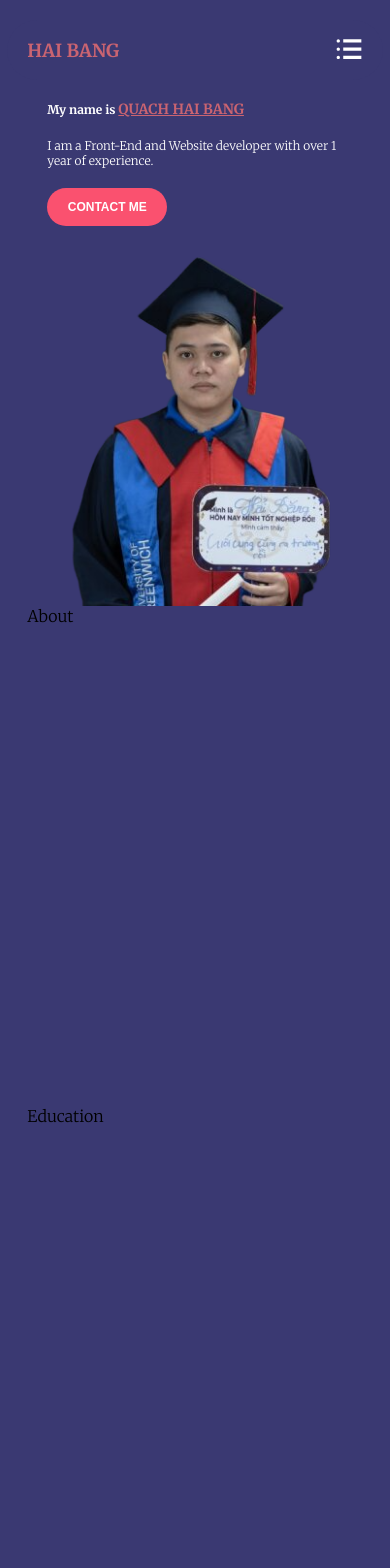
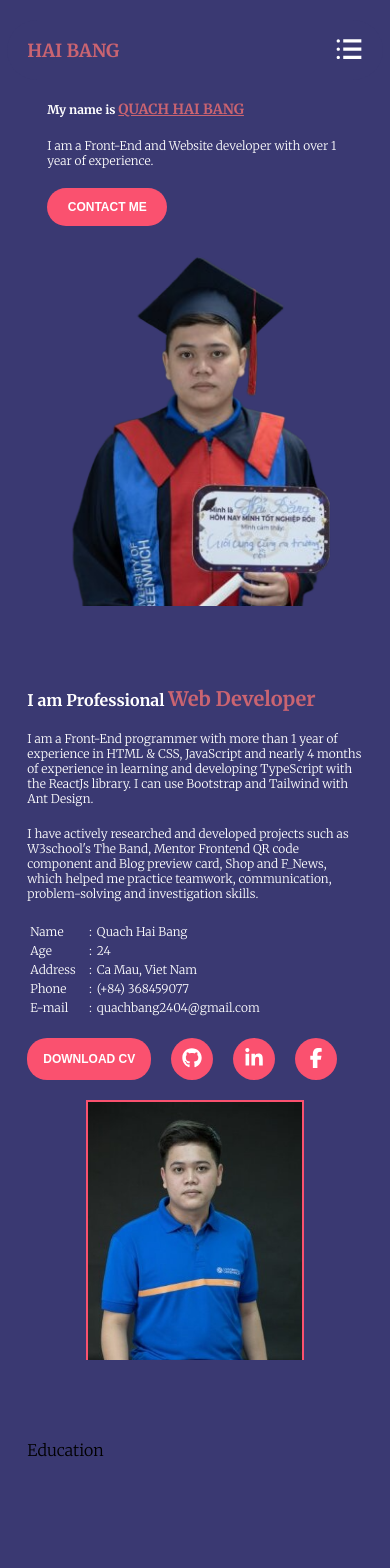
Before and after one commit to bangqh123/portfolio, a React (Vite) app: page / in a window 390 px wide. Shown: the top 1568 px of the page. Built offline with nearby package versions, Linux system fonts and the light colour scheme.

Commit message:
develop UI of section about

```diff
--- /dev/null
+++ b/src/pages/home/sections/Abouts/About.media.scss
@@ -0,0 +1,128 @@
+/* 992px to 1199px */
+@media screen and (min-width: 992px) and (max-width: 1199px) {
+    .about {
+        .about-avatar {
+            .about-avatar-img {
+                height: 400px;
+
+                img{
+                    width: 90%;
+                }
+            }
+        }
+    }
+}
+
+/* 768px to 991px */
+@media screen and (min-width: 768px) and (max-width: 991px) {
+    .about {
+        // gap: 20px;
+        // flex-direction: column;
+
+        .about-avatar {
+            .about-avatar-img {
+                height: 380px;
+
+                img{
+                    width: 100%;
+                }
+            }
+        }
+
+        .about-information {
+            h1 {
+                font-size: $font-size-20;
+
+                strong {
+                    @include font-size(24px)
+                }
+            }
+
+            p,table {
+                font-size: $font-size-14;
+            }
+
+            .about-information-btn {
+                .btn-download {
+                    font-size: $font-size-14;
+                }
+            }
+        }
+    }
+}
+
+/* 500px to 768px */
+@media screen and (min-width: 500px) and (max-width: 767px) {
+    .about {
+        gap: 20px;
+        flex-direction: column-reverse;
+
+        .about-avatar {
+            .about-avatar-img {
+                height: 350px;
+
+                img{
+                    width: 80%;
+                }
+            }
+        }
+
+        .about-information {
+            h1 {
+                font-size: $font-size-16;
+
+                strong {
+                    font-size: $font-size-20;
+                }
+            }
+
+            p, table {
+                font-size: $font-size-12;
+            }
+
+            .about-information-btn {
+                .btn-download {
+                    font-size: $font-size-12;
+                }
+            }
+        }
+    }
+}
+
+/* max 499px */
+@media screen and (max-width: 499px) {
+    .about {
+        gap: 20px;
+        flex-direction: column-reverse;
+
+        .about-avatar {
+            .about-avatar-img {
+                height: 260px;
+
+                img{
+                    width: 80%;
+                }
+            }
+        }
+
+        .about-information {
+            h1 {
+                font-size: $font-size-16;
+
+                strong {
+                    font-size: $font-size-20;
+                }
+            }
+
+            p, table {
+                font-size: $font-size-12;
+            }
+
+            .about-information-btn {
+                .btn-download {
+                    font-size: $font-size-12;
+                }
+            }
+        }
+    }
+}
--- a/src/pages/home/sections/Abouts/About.scss
+++ b/src/pages/home/sections/Abouts/About.scss
@@ -1,4 +1,86 @@
 .about {
     width: 100%;
-    height: 500px;
+    height: auto;
+    display: flex;
+    padding: 80px 0;
+
+    .about-avatar {
+        flex: 1;
+        height: auto;
+        display: flex;
+        overflow: hidden;
+        align-items: center;
+        justify-content: center;
+
+        .about-avatar-img {
+            width: 80%;
+            height: 500px;
+            display: flex;
+            justify-content: center;
+
+            img {
+                width: 80%;
+                height: 100%;
+                object-fit: cover;
+                border: 2px solid $btn-color;
+            }
+        }
+    }
+
+    .about-information {
+        flex: 1;
+        gap: 20px;
+        display: flex;
+        color: $white-color;
+        flex-direction: column;
+        align-items: flex-start;
+        justify-content: center;
+
+        h1 {
+            margin: 0;
+            @include font-size(24px);
+
+            strong {
+                font-weight: 700;
+                color: $text-color;
+                @include font-size(28px);
+            }
+        }
+
+        p {
+            margin: 0;
+        }
+
+        table {
+            width: 80%;
+            height: auto;
+
+            tbody {
+                tr {
+                    margin-bottom: 12px;
+                }
+            }
+        }
+
+        .about-information-btn {
+            gap: 20px;
+            display: flex;
+            justify-content: space-between;
+
+            .btn-download {
+                padding: 12px 16px;
+            }
+
+            .btn-git,
+            .btn-link,
+            .btn-face {
+                width: 42px;
+                height: 42px;
+
+                svg {
+                    font-size: 20px;
+                }
+            }
+        }
+    }
 }
--- a/src/pages/home/sections/Abouts/About.tsx
+++ b/src/pages/home/sections/Abouts/About.tsx
@@ -1,9 +1,59 @@
 import './About.scss'
+import './About.media.scss'
+
+import { IMAGES } from '../../../../assets/images';
+import ButtonText from './../../../../components/buttons/ButtonText/ButtonText'
+import ButtonIcon from '../../../../components/buttons/ButtonIcon/ButtonIcon';
+import { FaGithub, FaLinkedinIn, FaFacebookF } from "react-icons/fa6";
 
 const About = () => {
     return (
         <div id="about" className="about">
-          About
+          <div className='about-avatar'>
+            <div className='about-avatar-img'>
+              <img src={IMAGES.AVATAR} alt="Avatar" />
+            </div>
+          </div>
+          <div className='about-information'>
+            <h1>I am Professional <strong>Web Developer</strong></h1>
+            <p>I am a Front-End programmer with more than 1 year of experience in HTML & CSS, JavaScript and nearly 4 months of experience in learning and developing TypeScript with the ReactJs library. I can use Bootstrap and Tailwind with Ant Design.</p>
+            <p>I have actively researched and developed projects such as W3school's The Band, Mentor Frontend QR code component and Blog preview card, Shop and F_News, which helped me practice teamwork, communication, problem-solving and investigation skills.</p>
+            <table>
+              <tbody>
+                <tr>
+                  <td>Name</td>
+                  <td>:</td>
+                  <td>Quach Hai Bang</td>
+                </tr>
+                <tr>
+                  <td>Age</td>
+                  <td>:</td>
+                  <td>24</td>
+                </tr>
+                <tr>
+                  <td>Address</td>
+                  <td>:</td>
+                  <td>Ca Mau, Viet Nam</td>
+                </tr>
+                <tr>
+                  <td>Phone</td>
+                  <td>:</td>
+                  <td>(+84) 368459077</td>
+                </tr>
+                <tr>
+                  <td>E-mail</td>
+                  <td>:</td>
+                  <td>quachbang2404@gmail.com</td>
+                </tr>
+              </tbody>
+            </table>
+            <div className='about-information-btn'>
+              <ButtonText title='Download cv' className='btn-download'/>
+              <ButtonIcon className="btn-git" icon={<FaGithub />} />
+              <ButtonIcon className="btn-link" icon={<FaLinkedinIn  />} />
+              <ButtonIcon className="btn-face" icon={<FaFacebookF />} />
+            </div>
+          </div>
         </div>
       );
 }
```
